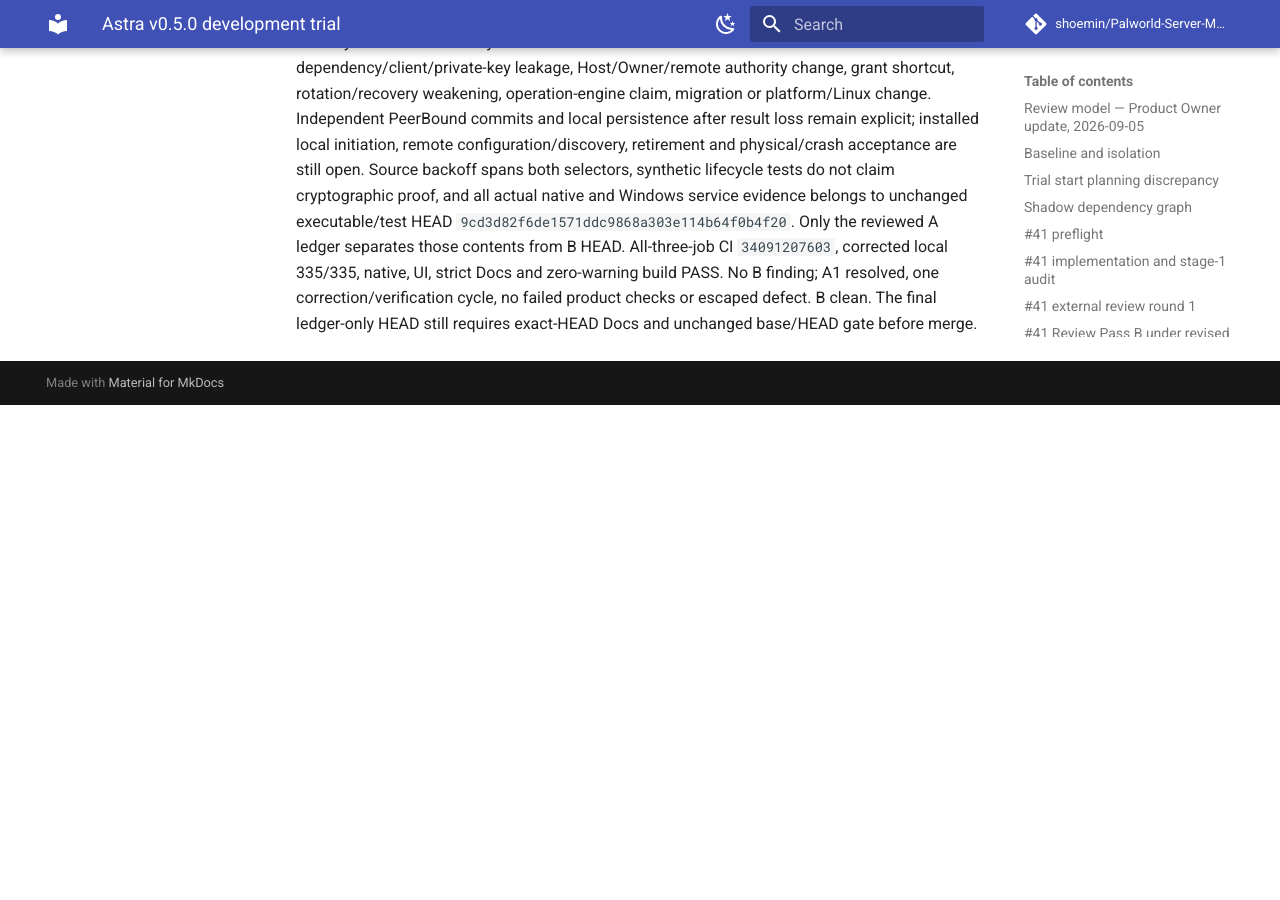
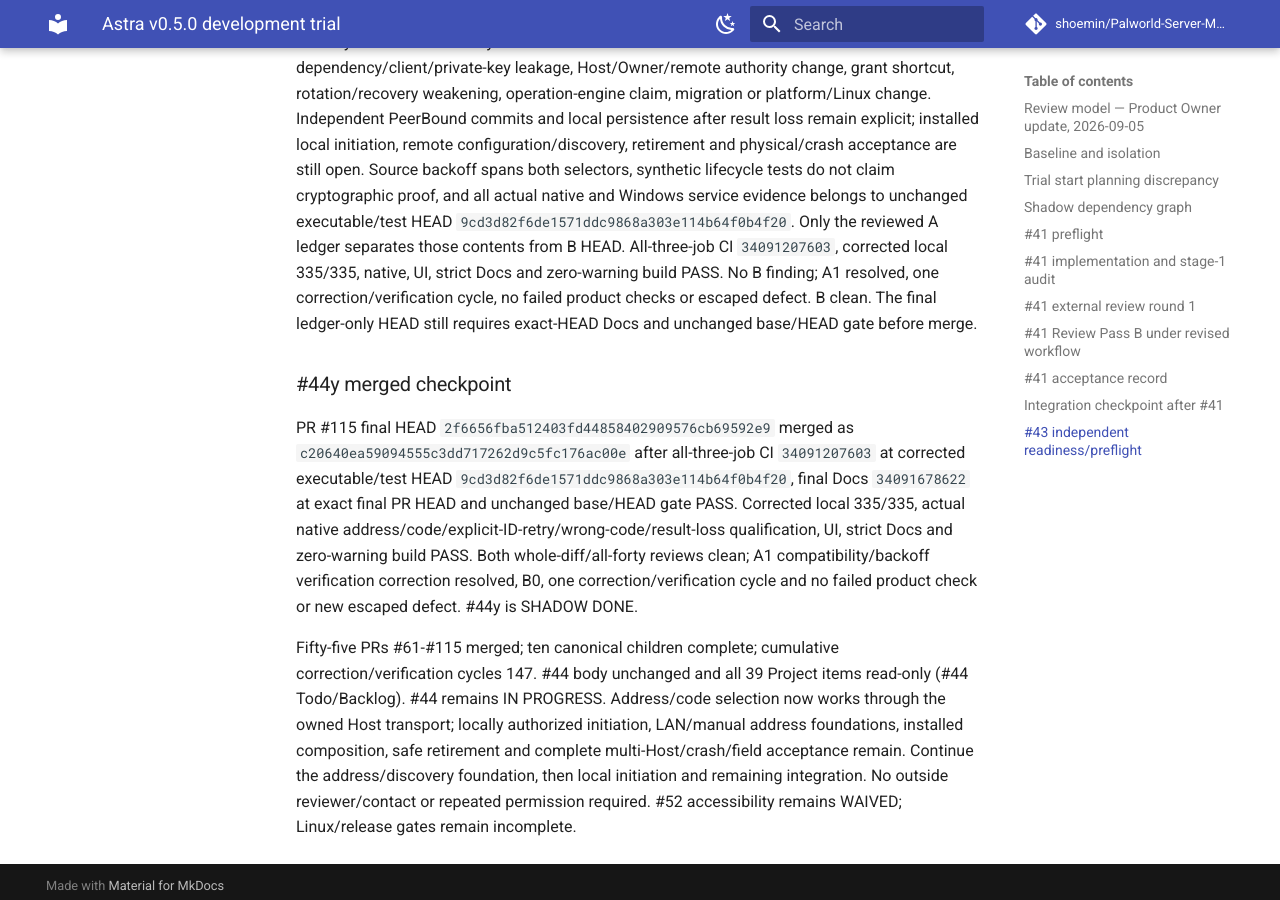
Before and after one commit to shoemin/Palworld-Server-Manager, an MkDocs documentation site: the page built from docs/experiments/astra-v0.5.0-trial.md, in a window 1280 px wide and 900 px high, scrolled down 215608 px. Built offline with MkDocs 1.6.1 and Material for MkDocs 9.7.7, drawn with Linux system fonts in a browser that asks for light colours; comment, search, counter and statistics services are not loaded; before the commit the page ends 216013 px from its top, so only the background shows below that; part of the change alters nothing that is shown.

Commit message:
Record accepted address and code pairing checkpoint

```diff
--- a/docs/experiments/astra-v0.5.0-trial.md
+++ b/docs/experiments/astra-v0.5.0-trial.md
@@ -2327,3 +2327,10 @@ Corrected executable/test HEAD `9cd3d82f6de1571ddc9868a303e114b64f0b4f20`: local
 Fresh PR #115 review at exact HEAD `c6c24eacadc11cec02bce61dd9f9ff691cc1c4b6`, base `c0f5b16ac17f9199a35b032fc2c02289ba46752b`, covered all 19 changed files, surrounding coordinator admission/terminal state, complete client/server proof/storage order, private generation/transition routing and all forty invariants. New binary histories were independently decoded with the bundled protoc (the optional Python protobuf reader was unavailable); slot 9 and bool field 3 preserve all existing descriptors and the full schema-history test passed. Selection cannot guess among codes, move an admitted exchange, revive a dead invitation or infer identity/authority. Cleared selection uses the same source-bounded refusal as a missing ID. A legacy server cannot silently accept the new selector because it receives no UUID; this client also requires the feature in the returned challenge before initializing native proof. New clients preserve explicit-ID interoperability, confirmed by actual 1.3/no-new-capability server admission and native ID retry.
 
 All forty entries were freshly reconsidered: A's exact classifications stand. No dependency/client/private-key leakage, Host/Owner/remote authority change, grant shortcut, rotation/recovery weakening, operation-engine claim, migration or platform/Linux change. Independent PeerBound commits and local persistence after result loss remain explicit; installed local initiation, remote configuration/discovery, retirement and physical/crash acceptance are still open. Source backoff spans both selectors, synthetic lifecycle tests do not claim cryptographic proof, and all actual native and Windows service evidence belongs to unchanged executable/test HEAD `9cd3d82f6de1571ddc9868a303e114b64f0b4f20`. Only the reviewed A ledger separates those contents from B HEAD. All-three-job CI `34091207603`, corrected local 335/335, native, UI, strict Docs and zero-warning build PASS. No B finding; A1 resolved, one correction/verification cycle, no failed product checks or escaped defect. B clean. The final ledger-only HEAD still requires exact-HEAD Docs and unchanged base/HEAD gate before merge.
+
+
+### #44y merged checkpoint
+
+PR #115 final HEAD `2f6656fba512403fd44858402909576cb69592e9` merged as `c20640ea59094555c3dd717262d9c5fc176ac00e` after all-three-job CI `34091207603` at corrected executable/test HEAD `9cd3d82f6de1571ddc9868a303e114b64f0b4f20`, final Docs `34091678622` at exact final PR HEAD and unchanged base/HEAD gate PASS. Corrected local 335/335, actual native address/code/explicit-ID-retry/wrong-code/result-loss qualification, UI, strict Docs and zero-warning build PASS. Both whole-diff/all-forty reviews clean; A1 compatibility/backoff verification correction resolved, B0, one correction/verification cycle and no failed product check or new escaped defect. #44y is SHADOW DONE.
+
+Fifty-five PRs #61-#115 merged; ten canonical children complete; cumulative correction/verification cycles 147. #44 body unchanged and all 39 Project items read-only (#44 Todo/Backlog). #44 remains IN PROGRESS. Address/code selection now works through the owned Host transport; locally authorized initiation, LAN/manual address foundations, installed composition, safe retirement and complete multi-Host/crash/field acceptance remain. Continue the address/discovery foundation, then local initiation and remaining integration. No outside reviewer/contact or repeated permission required. #52 accessibility remains WAIVED; Linux/release gates remain incomplete.
```
